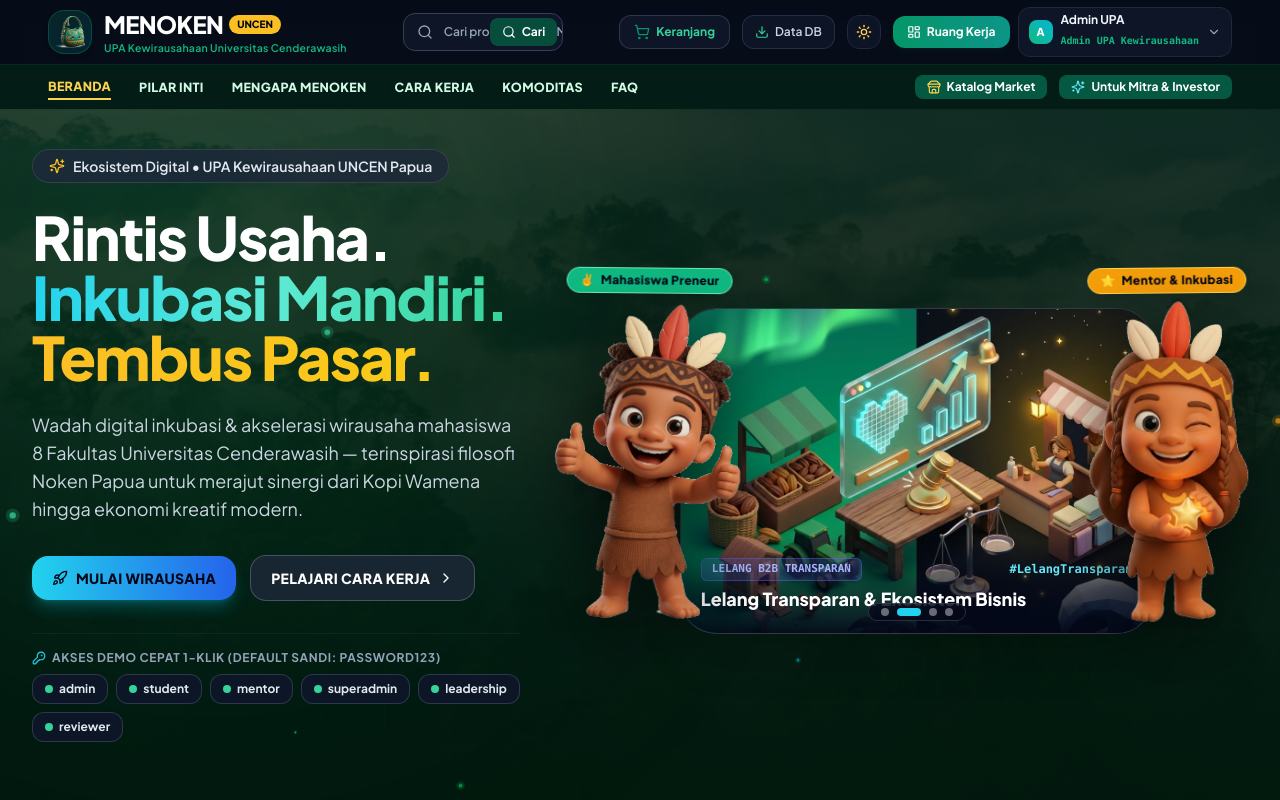
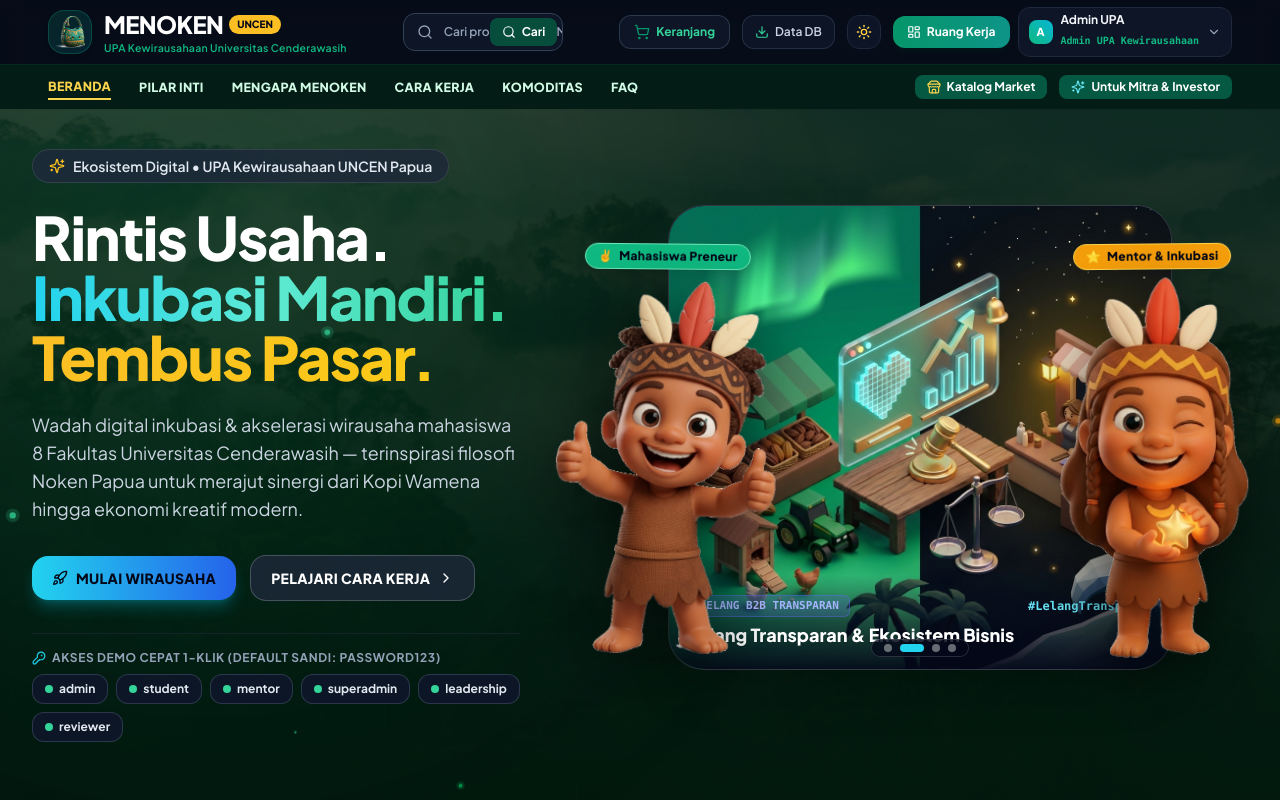
Before and after one commit to ekobot2025-cyber/menoken, a React (Vite) app: page / in a window 1280 px wide. Shown: the top 800 px of the page. Built offline with nearby package versions, Linux system fonts and the light colour scheme.

Commit message:
style: perbesar slide carousel hero dan sejajarkan batas atas dengan teks headline

```diff
--- a/src/pages/LandingPage.jsx
+++ b/src/pages/LandingPage.jsx
@@ -219,7 +219,7 @@
         <div className="absolute top-1/3 right-1/4 w-96 h-96 bg-emerald-500/10 rounded-full blur-3xl pointer-events-none -z-10" />
 
         <div className="max-w-7xl mx-auto px-4 sm:px-6 lg:px-8">
-          <div className="grid grid-cols-1 lg:grid-cols-12 gap-8 lg:gap-8 items-center">
+          <div className="grid grid-cols-1 lg:grid-cols-12 gap-8 lg:gap-8 items-start">
 
             {/* Left Column: Hero Texts & Toba-Quest CTA Buttons */}
             <div className="lg:col-span-5 flex flex-col items-start text-left">
@@ -304,13 +304,13 @@
             </div>
 
             {/* Right Column: ENLARGED SLIDE & PERFECTLY SYMMETRICAL FLANKING MASCOTS */}
-            <div className="lg:col-span-7 relative flex items-center justify-center pt-2 sm:pt-4">
+            <div className="lg:col-span-7 relative flex items-center justify-center pt-2 lg:pt-14">
 
               {/* Flanking Mascots & Slide Symmetrical Stage (Both Mascots Grounded Symmetrically With Slide) */}
               <div className="relative w-full flex items-end justify-center">
 
                 {/* LEFT MASCOT: Mahasiswa Preneur (Symmetrical Position & Scale) */}
-                <div className="flex flex-col items-center justify-end z-20 shrink-0 select-none -mr-6 sm:-mr-8 md:-mr-12 lg:-mr-14 xl:-mr-16 animate-mascot-left">
+                <div className="flex flex-col items-center justify-end z-20 shrink-0 select-none -mr-12 sm:-mr-16 md:-mr-20 lg:-mr-24 xl:-mr-28 animate-mascot-left">
                   {/* Symmetrical Top Badge */}
                   <div className="mb-2 px-3 py-1 rounded-full bg-emerald-500 text-slate-950 font-black text-[10px] sm:text-xs tracking-wide shadow-lg border border-emerald-300 flex items-center gap-1.5 whitespace-nowrap">
                     <span>✌️</span>
@@ -320,15 +320,15 @@
                     <img
                       src="/maskot_mahasiswa_3d.png"
                       alt="Maskot Mahasiswa Preneur Papua"
-                      className="h-52 sm:h-60 md:h-70 lg:h-80 xl:h-88 w-auto object-contain drop-shadow-[0_20px_35px_rgba(0,0,0,0.65)] pointer-events-none"
+                      className="h-56 sm:h-64 md:h-72 lg:h-[350px] xl:h-[380px] w-auto object-contain drop-shadow-[0_20px_35px_rgba(0,0,0,0.65)] pointer-events-none"
                     />
                     <div className="w-20 sm:w-28 h-2.5 bg-black/50 rounded-full blur-sm mx-auto -mt-1 animate-mascot-shadow-left" />
                   </div>
                 </div>
 
                 {/* CENTER: ENLARGED 3D Slide Carousel (Larger, High-Res, Cinematic Frame) */}
-                <div className="flex-1 w-full max-w-[360px] sm:max-w-[440px] md:max-w-[500px] lg:max-w-[560px] xl:max-w-[620px] z-10">
-                  <div className="relative aspect-[16/11] max-h-[350px] sm:max-h-[400px] md:max-h-[440px] lg:max-h-[480px] overflow-hidden rounded-[28px] sm:rounded-[36px] border border-white/20 shadow-2xl bg-slate-950 group">
+                <div className="flex-1 w-full max-w-[460px] sm:max-w-[540px] md:max-w-[600px] lg:max-w-[640px] xl:max-w-[680px] z-10">
+                  <div className="relative w-full h-[320px] sm:h-[370px] md:h-[415px] lg:h-[445px] xl:h-[465px] overflow-hidden rounded-[28px] sm:rounded-[36px] border border-white/20 shadow-2xl bg-slate-950 group">
                     {heroSlides.map((slide, idx) => {
                       const isActive = idx === currentSlide;
                       return (
@@ -390,7 +390,7 @@
                 </div>
 
                 {/* RIGHT MASCOT: Mentor & Pembimbing (Symmetrical Position & Scale) */}
-                <div className="flex flex-col items-center justify-end z-20 shrink-0 select-none -ml-6 sm:-ml-8 md:-ml-12 lg:-ml-14 xl:-ml-16 animate-mascot-right">
+                <div className="flex flex-col items-center justify-end z-20 shrink-0 select-none -ml-12 sm:-ml-16 md:-ml-20 lg:-ml-24 xl:-ml-28 animate-mascot-right">
                   {/* Symmetrical Top Badge */}
                   <div className="mb-2 px-3 py-1 rounded-full bg-amber-500 text-slate-950 font-black text-[10px] sm:text-xs tracking-wide shadow-lg border border-amber-300 flex items-center gap-1.5 whitespace-nowrap">
                     <span>⭐</span>
@@ -400,7 +400,7 @@
                     <img
                       src="/maskot_mentor_3d.png"
                       alt="Maskot Pendamping & Mentor"
-                      className="h-52 sm:h-60 md:h-70 lg:h-80 xl:h-88 w-auto object-contain drop-shadow-[0_20px_35px_rgba(0,0,0,0.65)] pointer-events-none"
+                      className="h-56 sm:h-64 md:h-72 lg:h-[350px] xl:h-[380px] w-auto object-contain drop-shadow-[0_20px_35px_rgba(0,0,0,0.65)] pointer-events-none"
                     />
                     <div className="w-20 sm:w-28 h-2.5 bg-black/50 rounded-full blur-sm mx-auto -mt-1 animate-mascot-shadow-right" />
                   </div>
```
